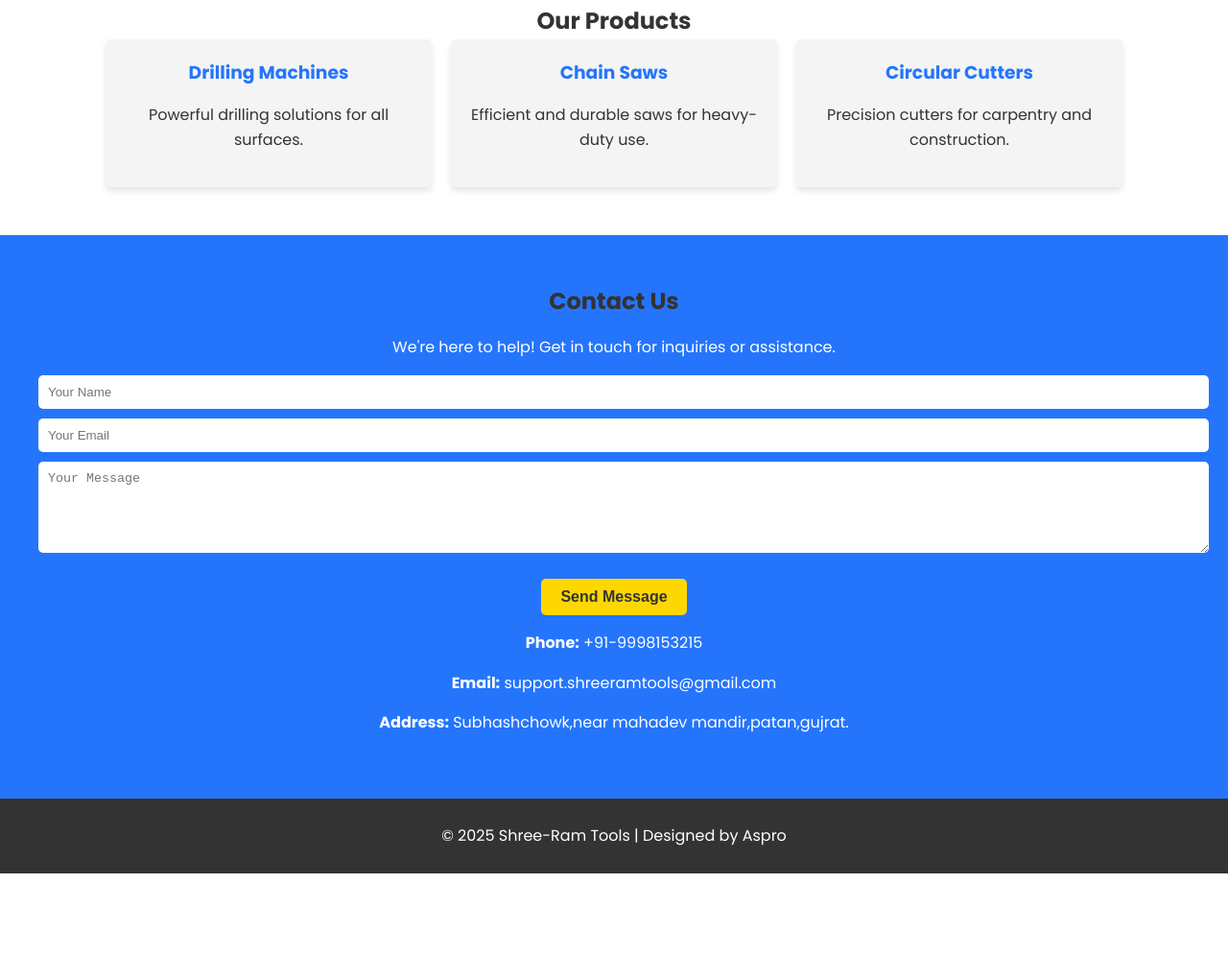
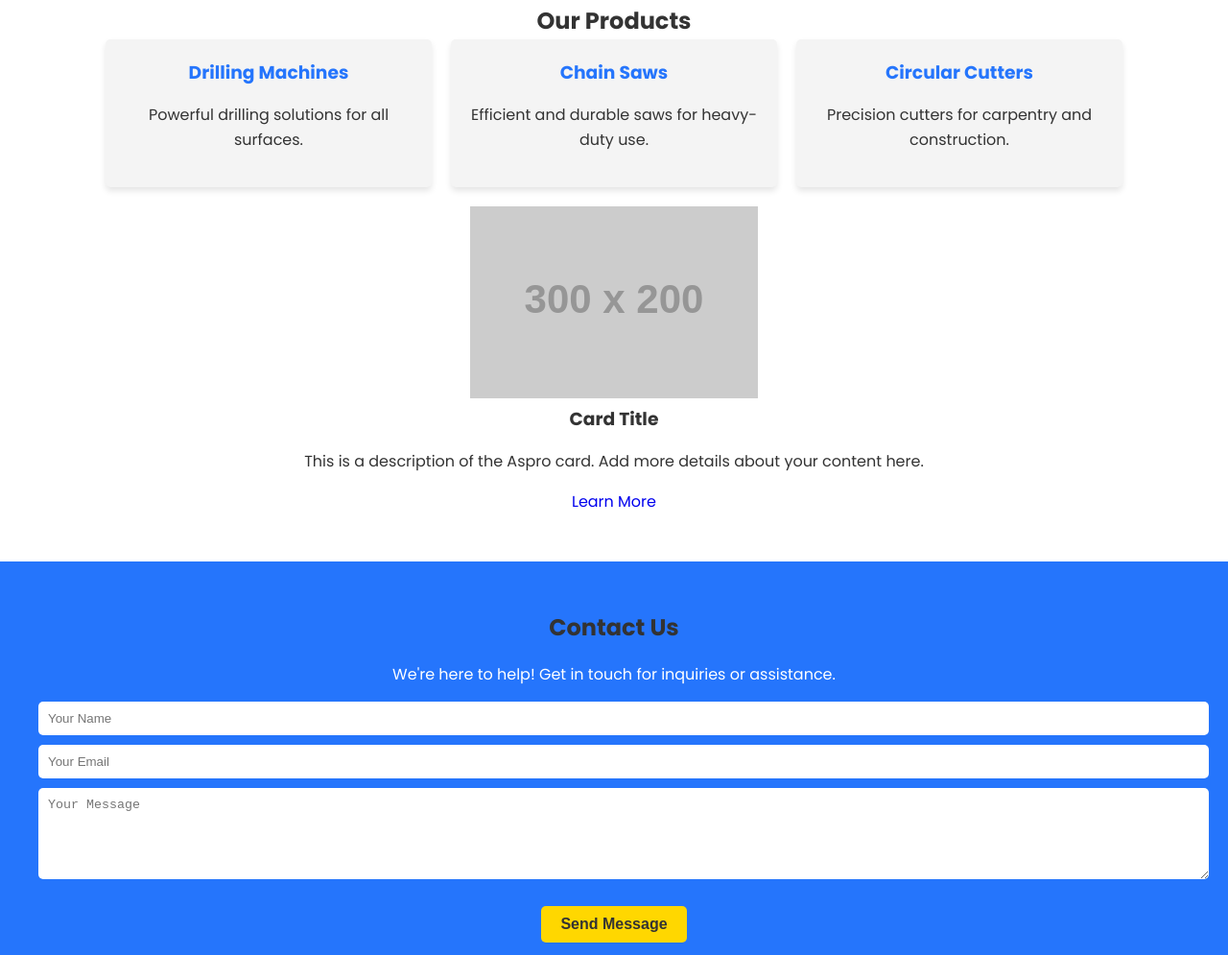
Before and after one commit to Anavaypro/ShreeRamTools, a plain HTML site: page index.html in a window 1280 px wide. Shown: the part 1360-2355 px from the top of the page at 96% size. Before the commit the page ends 2270 px from the top, so only its background shows below. Drawn offline with Linux system fonts and the light colour scheme; placeholder pictures from the web are drawn by us.

Commit message:
Update index.html

```diff
--- a/index.html
+++ b/index.html
@@ -85,6 +85,14 @@
                     <h3>Circular Cutters</h3>
                     <p>Precision cutters for carpentry and construction.</p>
                 </div>
+                <div class="cd">
+  <img src="https://via.placeholder.com/300x200" alt="Card Image" class="card-image">
+  <div class="card-content">
+    <h3 class="cd-title">Card Title</h3>
+    <p class="cd-description">This is a description of the Aspro card. Add more details about your content here.</p>
+    <a href="#" class="cd-button">Learn More</a>
+  </div>
+                </div>
             </div>
         </div>
     </section>
```
